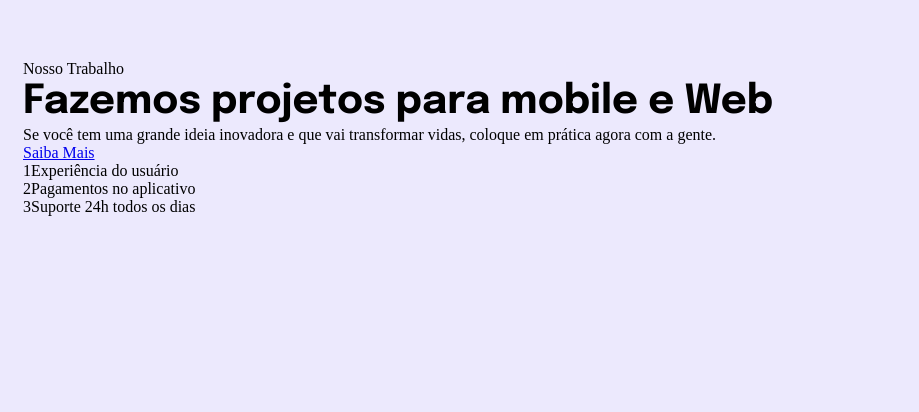
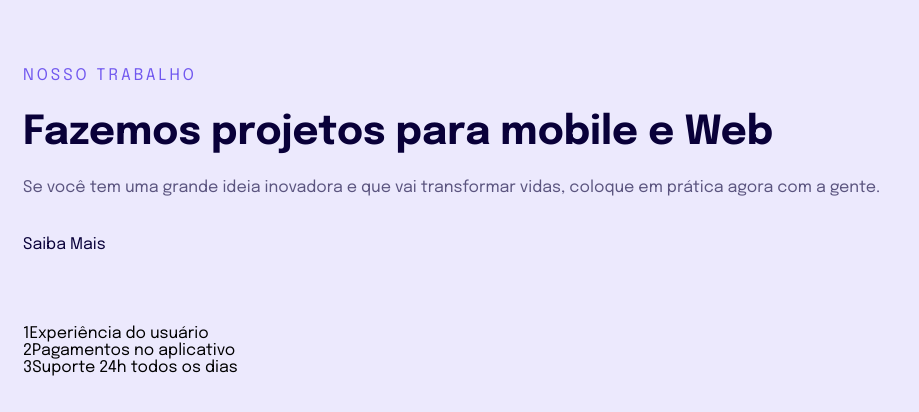
Before and after one commit to JonasNCSantos/Responsividade, a plain HTML site: page index.html in a window 1280 px wide. Shown: the whole page, without its empty margins (0-919 px from the left). Drawn offline with Linux system fonts and the light colour scheme.

Commit message:
Aula: Continuando ajustes de textos

```diff
--- a/style.css
+++ b/style.css
@@ -12,14 +12,44 @@ body{
   background: #ECE9FD;
   padding: 6rem 2.3rem 6.6rem;
   font-size: 1.6rem;
+  font-family: 'Epilogue', sans-serif;
 }
 
 h1{
-  font-family: 'Epilogue', sans-serif;
   font-size: 4rem;
   line-height: 4.8rem;
+  color: #090039;
+  margin-bottom: 1.5rem;
 }
 
 ul{
   list-style: none;
 }
+
+main p:first-child{
+  color: #7158EF;
+  letter-spacing: 0.3rem;
+  text-transform: uppercase;
+  line-height: 3.2rem;
+  margin-bottom: 1.7rem;
+}
+
+h1 + p{
+  color: rgba(10, 0, 57, 0.64);
+  line-height: 3.2rem;
+  margin-bottom: 3.2rem;
+}
+
+a{
+  color: #090039;
+  text-decoration: none;
+}
+
+a:hover{
+  color: #7158EF;
+  font-weight: bold;
+}
+
+ul{
+  margin-top: 7.2rem;
+}
```
